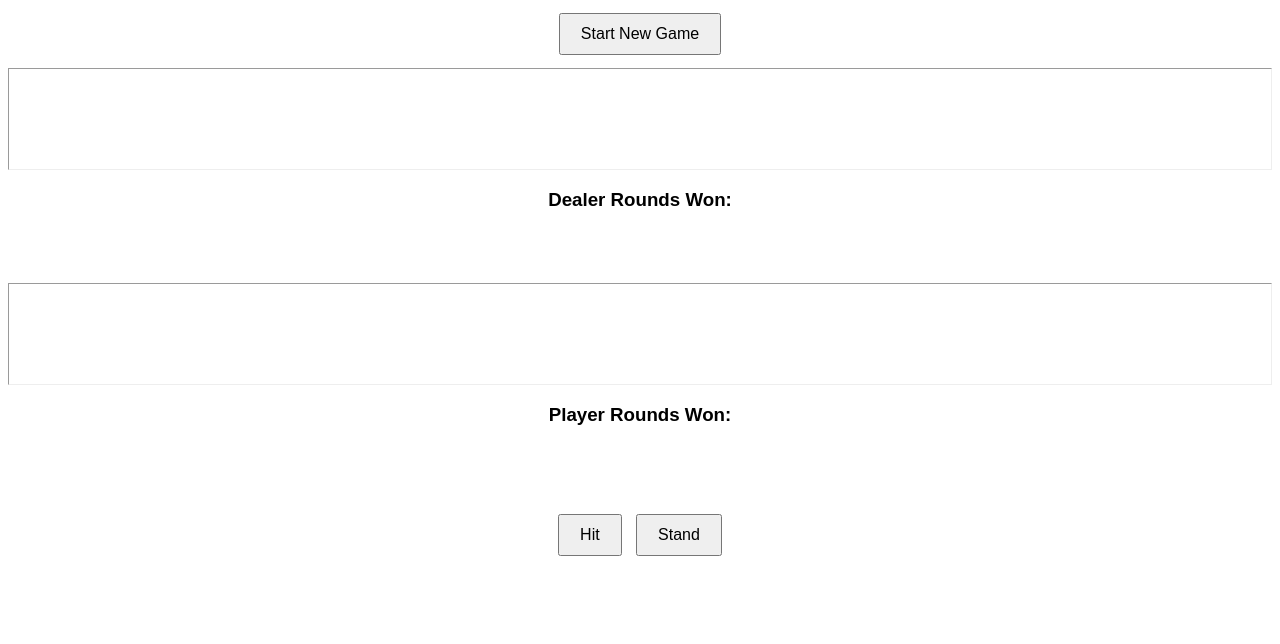
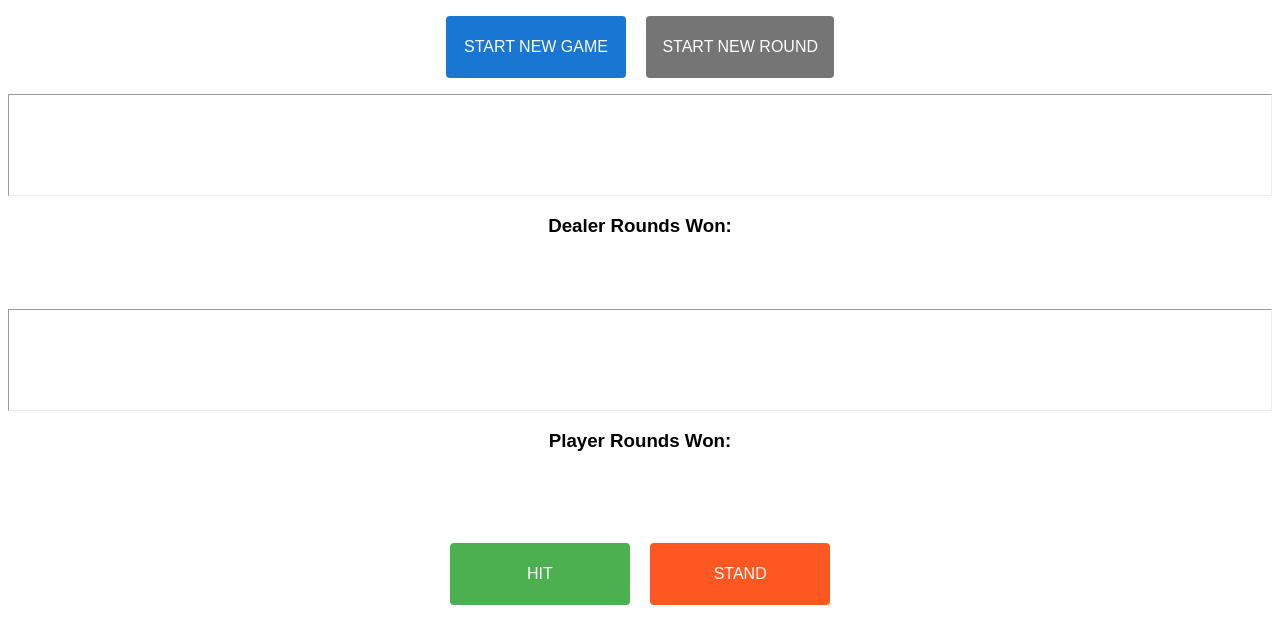
Before and after one commit to luifon/blackjack, a website with bundled scripts: page index.html in a window 1280 px wide. Built offline with nearby package versions, Linux system fonts and the light colour scheme.

Commit message:
JACK-0000: Added new round button and improved button styles

```diff
--- a/index.html
+++ b/index.html
@@ -8,7 +8,8 @@
   </head>
   <body>
     <header class="menu">
-      <button id="start-button">Start New Game</button>
+      <button id="start-game-button">Start New Game</button>
+      <button id="start-round-button">Start New Round</button>
     </header>
     <hr class="hands-separator" />
     <section class="dealer-section">
--- a/styles/style.css
+++ b/styles/style.css
@@ -3,11 +3,65 @@ body {
   text-align: center;
 }
 
+/* style.css */
+
+/* Basic styles for all buttons */
 button {
-  margin: 5px;
-  padding: 10px 20px;
-  font-size: 16px;
+  display: inline-block;
+  padding: 0.5em 1em;
+  margin: 0.5em;
+  border: none;
+  border-radius: 4px;
   cursor: pointer;
+  font-size: 1em;
+  font-weight: 500;
+  text-transform: uppercase;
+  transition: background-color 0.3s, color 0.3s;
+  height: 62px;
+  min-width: 180px;
+}
+/* Start New Game button */
+#start-game-button {
+  background-color: #1976d2;
+  color: #fff;
+}
+
+#start-game-button:hover {
+  background-color: #1565c0;
+  filter: brightness(85%);
+}
+
+/* Start New Round button */
+#start-round-button {
+  background-color: #757575;
+  color: #fff;
+}
+
+#start-round-button:hover {
+  background-color: #616161;
+  filter: brightness(85%);
+}
+
+/* Hit button */
+#hit-button {
+  background-color: #4caf50;
+  color: #fff;
+}
+
+#hit-button:hover {
+  background-color: #388e3c;
+  filter: brightness(85%);
+}
+
+/* Stand button */
+#stand-button {
+  background-color: #ff5722;
+  color: #fff;
+}
+
+#stand-button:hover {
+  background-color: #e64a19;
+  filter: brightness(85%);
 }
 
 .hand {
```
